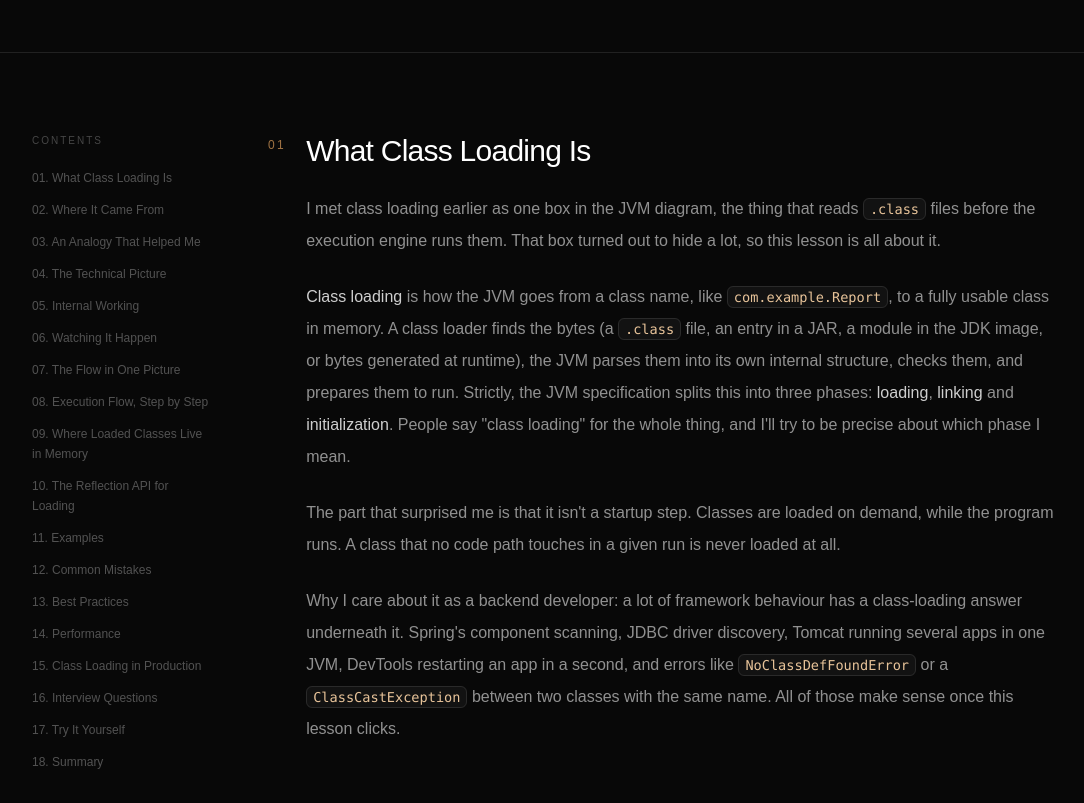
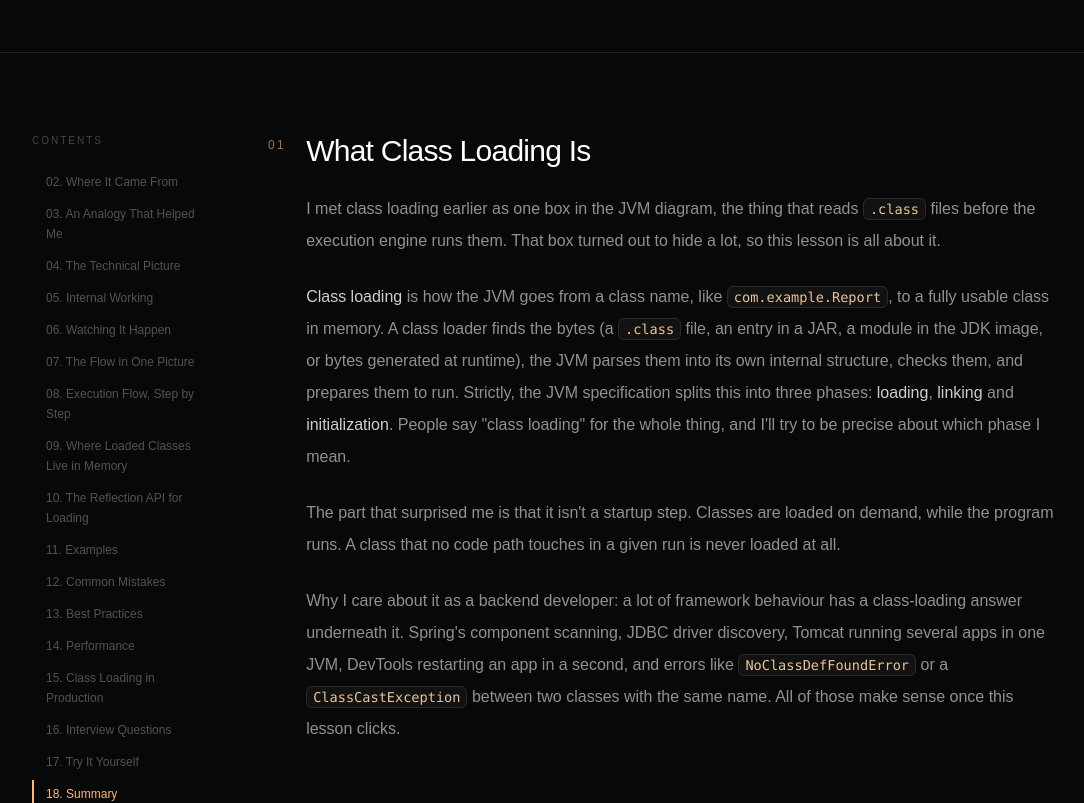
Before and after one commit to kumarprince06/prince-portfolio, a Next.js app: page /writing/java/class-loading in a window 1280 px wide. Shown: the part 540-1343 px from the top of the page, without its empty margins (96-1180 px from the left). Built offline with nearby package versions, Linux system fonts and the light colour scheme.

Commit message:
feat: highlight the section being read in lesson contents

```diff
--- a/app/writing/[category]/[slug]/page.tsx
+++ b/app/writing/[category]/[slug]/page.tsx
@@ -3,6 +3,7 @@ import Link from "next/link";
 import { notFound } from "next/navigation";
 import { ArrowLeft, ArrowUpRight } from "lucide-react";
 import LessonBlocks, { Inline } from "@/components/LessonBlocks";
+import { LessonContents, LessonContentsMobile } from "@/components/LessonContents";
 import ReadingProgress from "@/components/ReadingProgress";
 import { social } from "@/data/social";
 import {
@@ -94,6 +95,8 @@ export default async function WritingLessonPage({
     ...section,
     number: String(index + 1).padStart(2, "0"),
   }));
+  // Only titles go to the client, not the lesson blocks
+  const contents = sections.map(({ number, title }) => ({ number, title }));
 
   return (
     <main className="min-h-screen bg-[#080808] text-white">
@@ -229,27 +232,12 @@ export default async function WritingLessonPage({
           <div className="grid gap-14 lg:grid-cols-[180px_1fr]">
             {/* Table of Contents */}
             <aside className="hidden lg:block">
-              <div className="sticky top-24">
-                <p className="text-[10px] uppercase tracking-[0.2em] text-white/25">
-                  Contents
-                </p>
-
-                <nav className="mt-5 space-y-3">
-                  {sections.map((section) => (
-                    <a
-                      key={section.number}
-                      href={`#section-${section.number}`}
-                      className="block text-xs leading-5 text-white/30 transition-colors hover:text-white"
-                    >
-                      {section.number}. {section.title}
-                    </a>
-                  ))}
-                </nav>
-              </div>
+              <LessonContents sections={contents} />
             </aside>
 
             {/* Main Content */}
             <article className="min-w-0">
+              <LessonContentsMobile sections={contents} />
               <div className="space-y-16">
                 {sections.map((section) => (
                   <section
--- /dev/null
+++ b/components/LessonContents.tsx
@@ -0,0 +1,145 @@
+"use client";
+
+import { useEffect, useRef, useState } from "react";
+import { ChevronDown } from "lucide-react";
+
+type ContentsSection = { number: string; title: string };
+
+// The section counts as "being read" once its heading passes this line.
+const READING_LINE = 140;
+
+function useActiveSection(sections: ContentsSection[]) {
+  const [active, setActive] = useState(sections[0]?.number);
+
+  useEffect(() => {
+    let frame = 0;
+
+    const update = () => {
+      frame = 0;
+      let current = sections[0]?.number;
+      for (const section of sections) {
+        const element = document.getElementById(`section-${section.number}`);
+        if (element && element.getBoundingClientRect().top <= READING_LINE) {
+          current = section.number;
+        }
+      }
+      // At the very bottom, the last short section can never reach the line.
+      if (window.innerHeight + window.scrollY >= document.documentElement.scrollHeight - 2) {
+        current = sections[sections.length - 1]?.number;
+      }
+      setActive(current);
+    };
+
+    const onScroll = () => {
+      if (!frame) frame = requestAnimationFrame(update);
+    };
+
+    update();
+    window.addEventListener("scroll", onScroll, { passive: true });
+    window.addEventListener("resize", onScroll);
+    return () => {
+      window.removeEventListener("scroll", onScroll);
+      window.removeEventListener("resize", onScroll);
+      if (frame) cancelAnimationFrame(frame);
+    };
+  }, [sections]);
+
+  return active;
+}
+
+// Desktop: the sticky contents list, with the section being read highlighted.
+export function LessonContents({ sections }: { sections: ContentsSection[] }) {
+  const active = useActiveSection(sections);
+  const navRef = useRef<HTMLElement>(null);
+
+  // Keep the highlighted item visible when the list is taller than the screen.
+  useEffect(() => {
+    const link = navRef.current?.querySelector<HTMLElement>(`[data-section="${active}"]`);
+    link?.scrollIntoView({ block: "nearest" });
+  }, [active]);
+
+  return (
+    <div className="sticky top-24">
+      <p className="text-[10px] uppercase tracking-[0.2em] text-white/25">Contents</p>
+
+      <nav
+        ref={navRef}
+        aria-label="Lesson contents"
+        className="mt-5 max-h-[calc(100vh-10rem)] space-y-1 overflow-y-auto pr-1"
+      >
+        {sections.map((section) => {
+          const isActive = section.number === active;
+          return (
+            <a
+              key={section.number}
+              data-section={section.number}
+              href={`#section-${section.number}`}
+              aria-current={isActive ? "location" : undefined}
+              className={`block border-l-2 py-1 pl-3 text-xs leading-5 transition-colors ${
+                isActive
+                  ? "border-orange-300 text-orange-300"
+                  : "border-transparent text-white/30 hover:text-white"
+              }`}
+            >
+              {section.number}. {section.title}
+            </a>
+          );
+        })}
+      </nav>
+    </div>
+  );
+}
+
+// Mobile: a slim sticky bar naming the section being read; tap to jump elsewhere.
+export function LessonContentsMobile({ sections }: { sections: ContentsSection[] }) {
+  const active = useActiveSection(sections);
+  const [open, setOpen] = useState(false);
+  const current = sections.find((section) => section.number === active) ?? sections[0];
+
+  if (!current) return null;
+
+  return (
+    <div className="sticky top-0 z-40 -mx-5 mb-10 border-b border-white/10 bg-[#080808]/95 px-5 backdrop-blur lg:hidden">
+      <button
+        type="button"
+        onClick={() => setOpen((value) => !value)}
+        aria-expanded={open}
+        className="flex w-full items-center justify-between gap-4 py-3 text-left"
+      >
+        <span className="min-w-0 truncate text-xs text-white/70">
+          <span className="text-orange-300">
+            {current.number} / {sections.length.toString().padStart(2, "0")}
+          </span>
+          <span className="mx-2 text-white/20">·</span>
+          {current.title}
+        </span>
+        <ChevronDown
+          size={16}
+          aria-hidden="true"
+          className={`shrink-0 text-white/40 transition-transform ${open ? "rotate-180" : ""}`}
+        />
+      </button>
+
+      {open && (
+        <nav aria-label="Lesson contents" className="max-h-[60vh] space-y-1 overflow-y-auto pb-4">
+          {sections.map((section) => {
+            const isActive = section.number === active;
+            return (
+              <a
+                key={section.number}
+                href={`#section-${section.number}`}
+                onClick={() => setOpen(false)}
+                aria-current={isActive ? "location" : undefined}
+                className={`block border-l-2 py-1.5 pl-3 text-sm ${
+                  isActive ? "border-orange-300 text-orange-300" : "border-transparent text-white/45"
+                }`}
+              >
+                {section.number}. {section.title}
+              </a>
+            );
+          })}
+        </nav>
+      )}
+    </div>
+  );
+}
```
